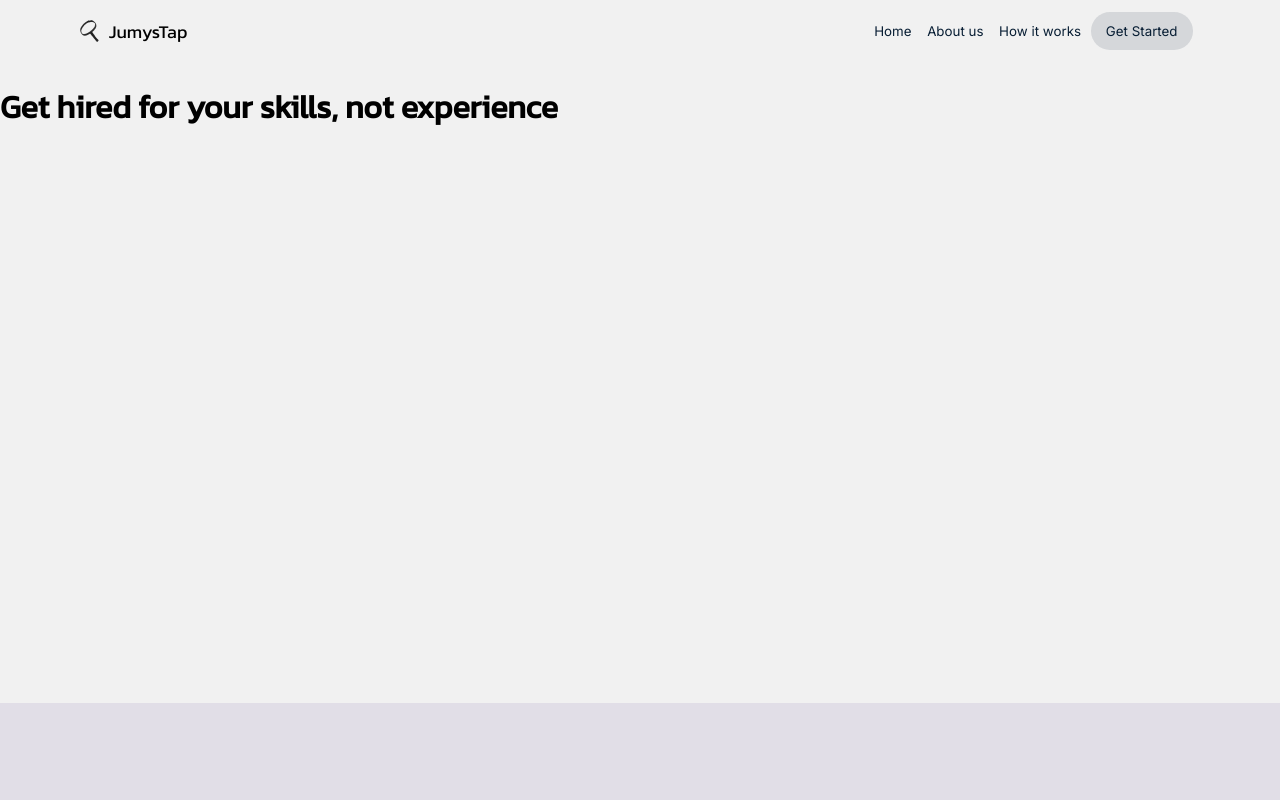
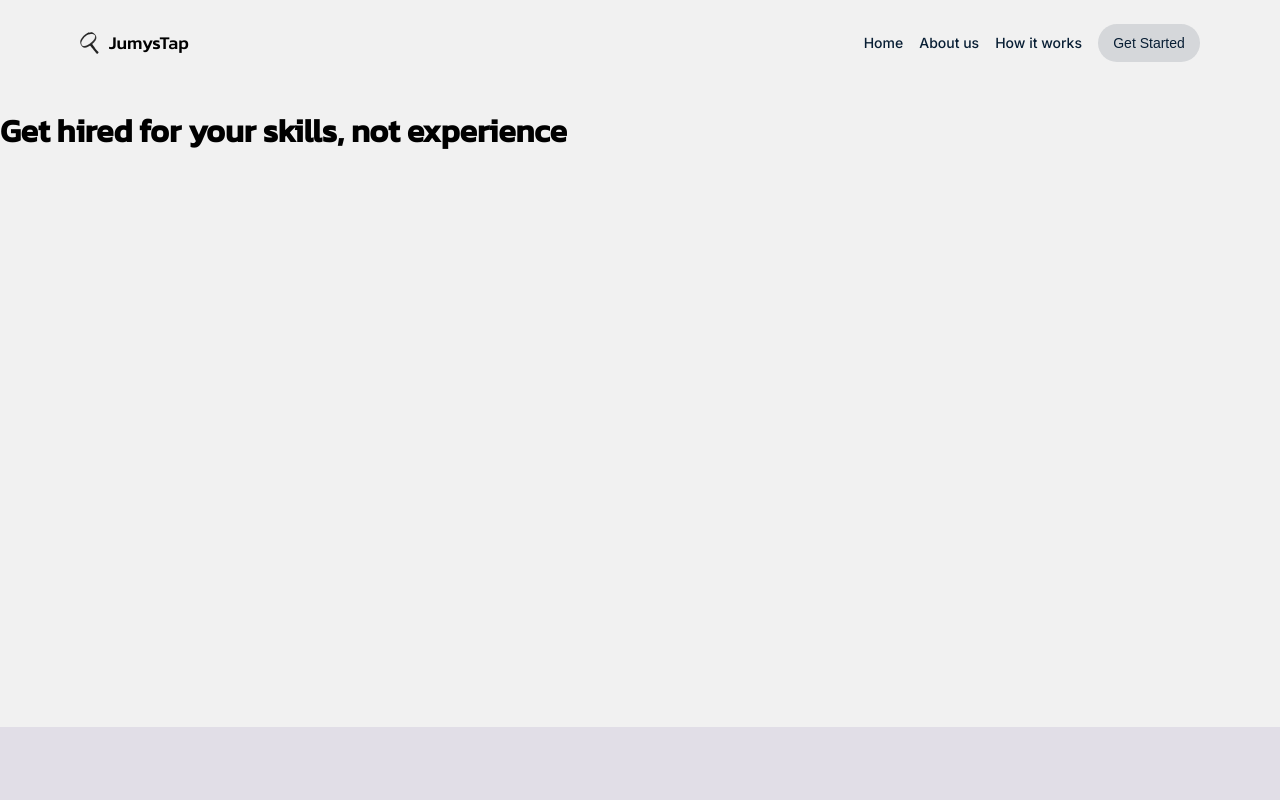
Before and after one commit to jwild22/nfactorial-project1, a plain HTML site: page index.html in a window 1280 px wide. Shown: the top 800 px of the page. Drawn offline with Linux system fonts and the light colour scheme.

Commit message:
header completion

```diff
--- a/index.css
+++ b/index.css
@@ -1,6 +1,9 @@
+@import url('https://fonts.googleapis.com/css2?family=Kanit:wght@500&display=swap');
+@import url('https://fonts.googleapis.com/css2?family=Inter:wght@500&display=swap');
+
 body {
   background-color: rgba(241, 241, 241, 1);
-  font-family: 'Kanit';
+  font-family: 'Kanit', sans-serif;
   margin: 0;
   padding: 0;
 }
@@ -12,45 +15,57 @@ button {
 .navbar {
   display: flex;
   justify-content: space-between;
+  align-items: center;
   height: 62px;
-  align-items: center;
+  padding: 12px 80px 12px 80px;
 }
 
 .logo {
   display: flex;
   align-items: center;
-  width: 144px;
+  gap: 10px;
+}
+
+.logo img {
+  width: 18.68px;
   height: 22px;
-  margin: 20px 0 20px 80px;
+}
+
+.logo p {
+  font-weight: 500;
+  font-size: 18px;
+  line-height: 22px;
+  color: rgba(0, 0, 0, 1);
 }
 
 .menu {
-  margin: 0 87.32px 0 0;
+  display: flex;
+  justify-content: space-around;
+  align-items: center;
+  gap: 16px;
+  font-family: 'Inter', sans-serif;
+}
+
+.menu a {
+  text-decoration: none;
+  color: rgba(8, 30, 52, 1);
+  font-weight: 500;
+  font-size: 14px;
+  line-height: 18px;
 }
 
 .menu button {
-  background-color: transparent;
+  background-color: rgba(8, 30, 52, 0.12);
+  color: rgba(8, 30, 52, 1);
   border: none;
-  color: rgba(8, 30, 52, 1);
-  font-family: 'Inter';
+  padding: 10px 12px 10px 12px;
+  border-radius: 100px;
+  width: 102px;
   height: 38px;
-}
-
-#get_started {
-  background-color: rgba(8, 30, 52, 0.12);
-  width: 102px;
-  border-radius: 100px;
-}
-
-#magnifier {
-  width: 18.68px;
-  height: 22px;
-  margin-right: 10px;
-}
-
-#jumystap {
-  font-size: 18px;
-  color: rgba(0, 0, 0, 1);
+  font-weight: 500;
+  font-size: 14px;
+  line-height: 18px;
+  gap: 8px;
 }
 
 .description {
--- a/index.html
+++ b/index.html
@@ -4,14 +4,6 @@
     <meta charset="UTF-8" />
     <meta name="viewport" content="width=device-width, initial-scale=1.0" />
     <link rel="stylesheet" href="./index.css" />
-    <link
-      href="https://fonts.googleapis.com/css?family=Kanit"
-      rel="stylesheet"
-    />
-    <link
-      href="https://fonts.googleapis.com/css?family=Inter"
-      rel="stylesheet"
-    />
     <link
       rel="icon"
       href="https://www.iconpacks.net/icons/2/free-magnifier-icon-2915-thumb.png"
@@ -23,14 +15,14 @@
   <body>
     <header class="navbar">
       <div class="logo">
-        <img src="images/magnifier 1.png" alt="magnifier" id="magnifier" />
+        <img src="images/logo.png" alt="logo" />
         <p id="jumystap">JumysTap</p>
       </div>
       <div class="menu">
-        <button>Home</button>
-        <button>About us</button>
-        <button>How it works</button>
-        <button id="get_started">Get Started</button>
+        <a href="">Home</a>
+        <a href="">About us</a>
+        <a href="">How it works</a>
+        <button>Get Started</button>
       </div>
     </header>
     <main>
```
Also changed, not shown: images/logo.png (renamed from images/magnifier 1.png).
